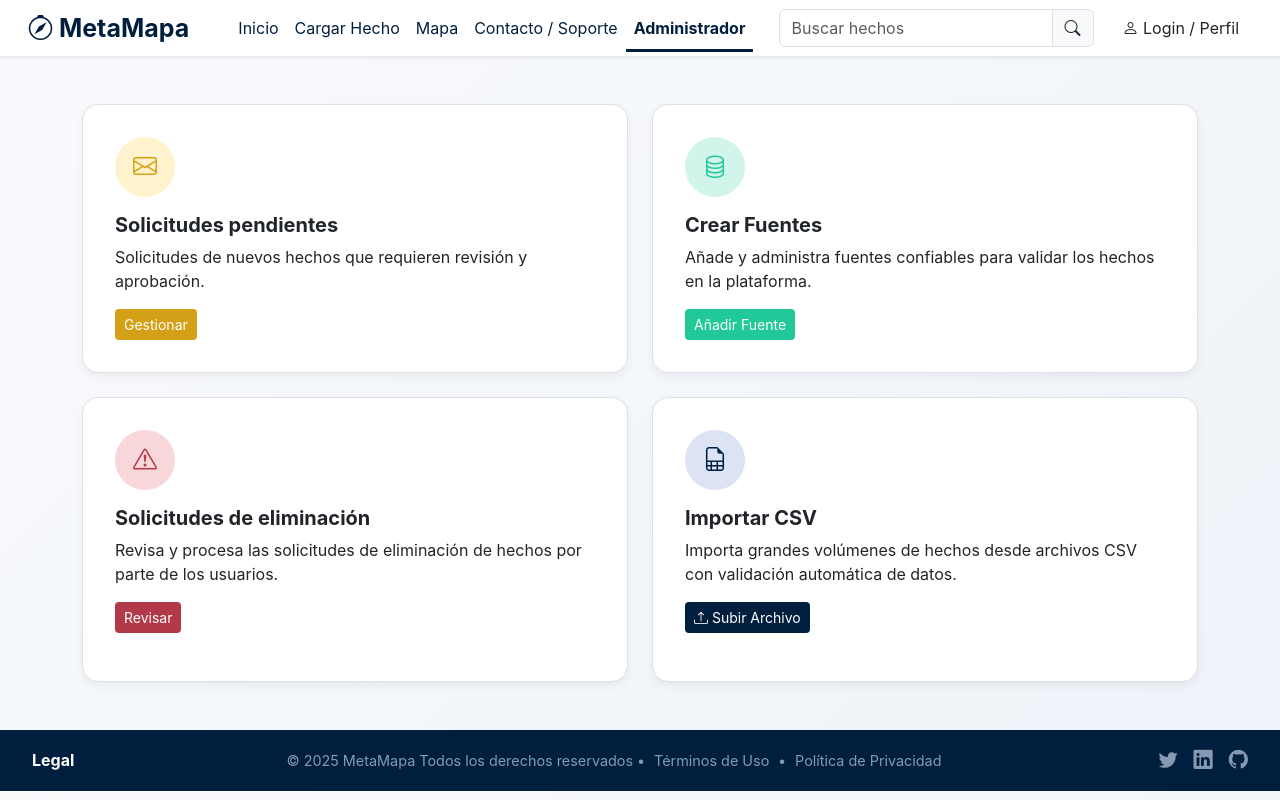
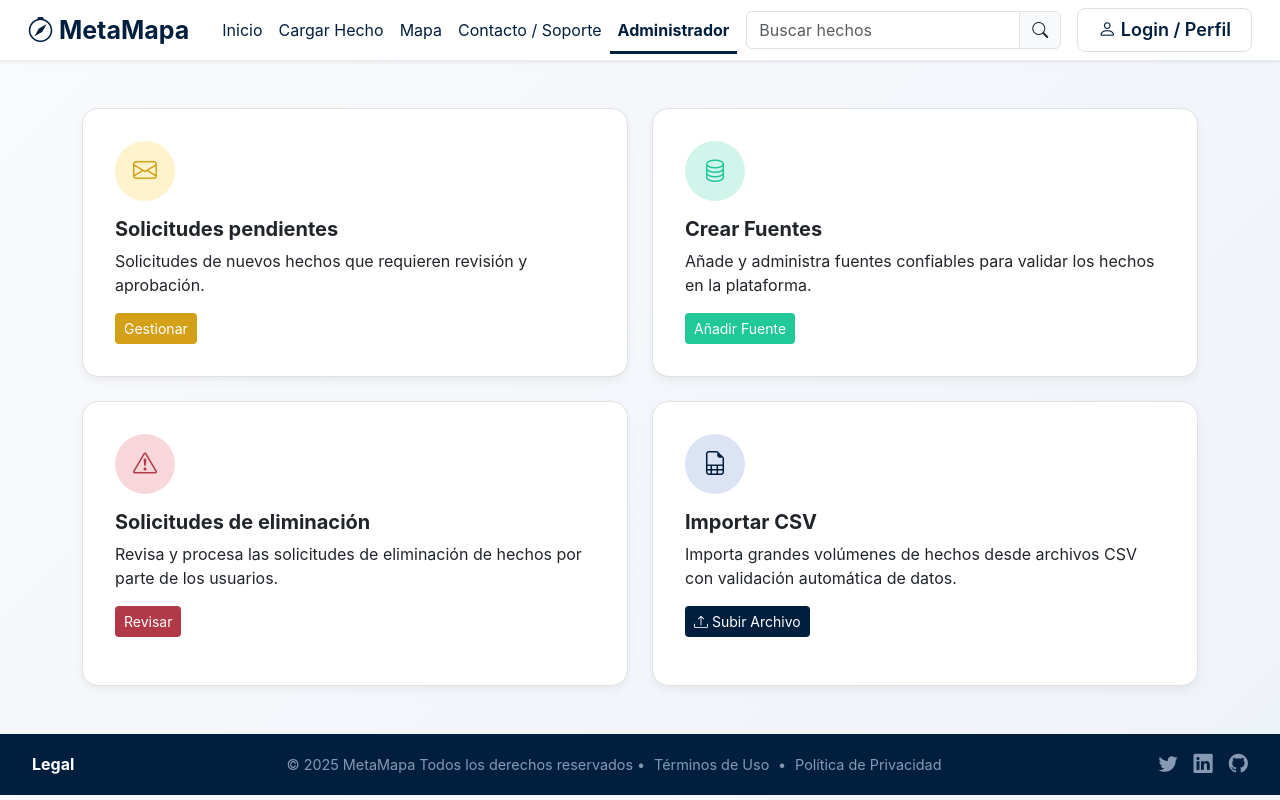
Before and after one commit to NicolasFernandezRuoff/Front, a website: page Front/Adminitrador/Adminitrador.html in a window 1280 px wide. Drawn offline with nearby package versions, Linux system fonts and the light colour scheme.

Commit message:
Fix en view Administrador

```diff
--- a/Front/Adminitrador/Administrador.css
+++ b/Front/Adminitrador/Administrador.css
@@ -56,6 +56,17 @@
 
 .custom-navbar-center .nav-link.active::after {
   width: 100%;
+}
+
+.btn-login {
+  border-color: var(--borderColor);
+  color: var(--primary500) !important;
+  border-radius: 8px;
+  font-size: 18px;
+  line-height: 22px;
+  font-weight: 600;
+  padding: 10px 20px;
+  align-items: center;
 }
 
   .card-panel {
```
